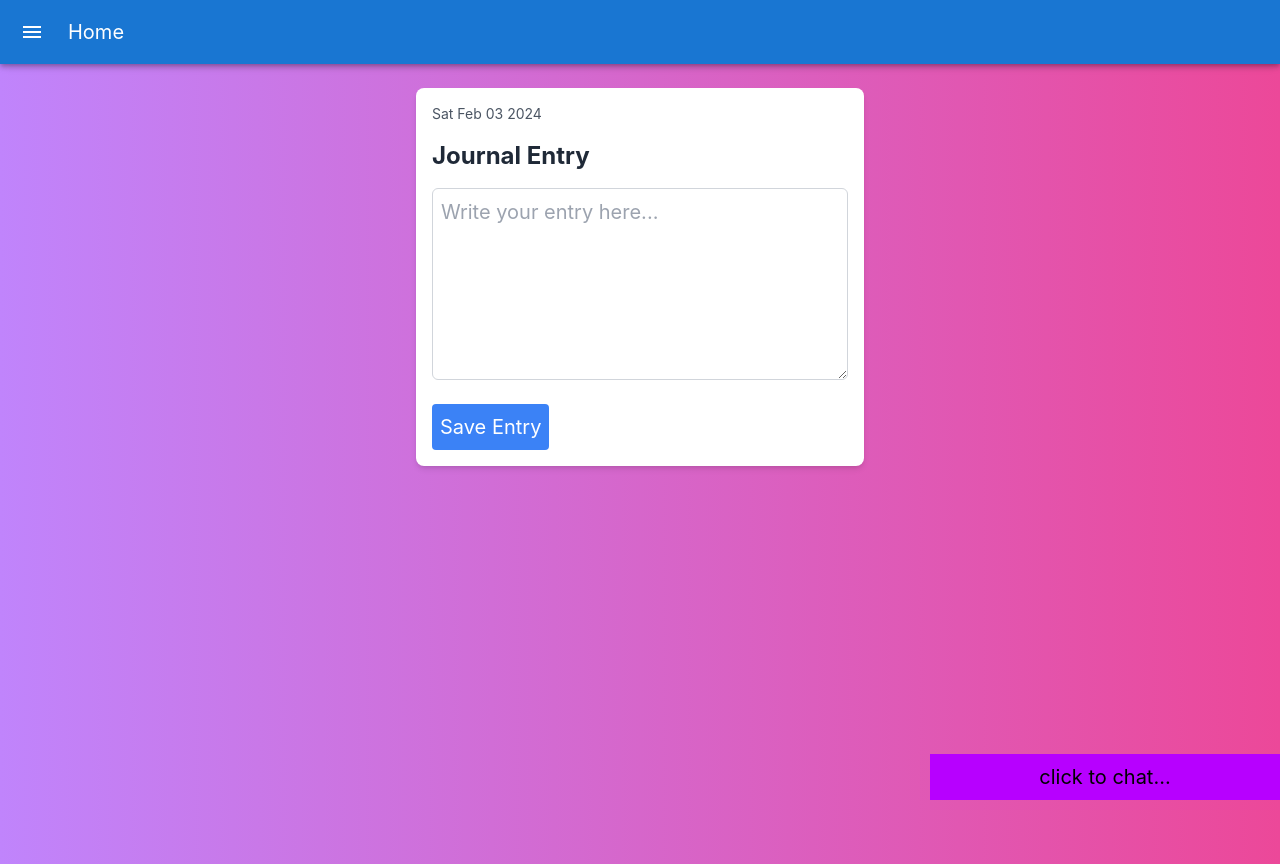
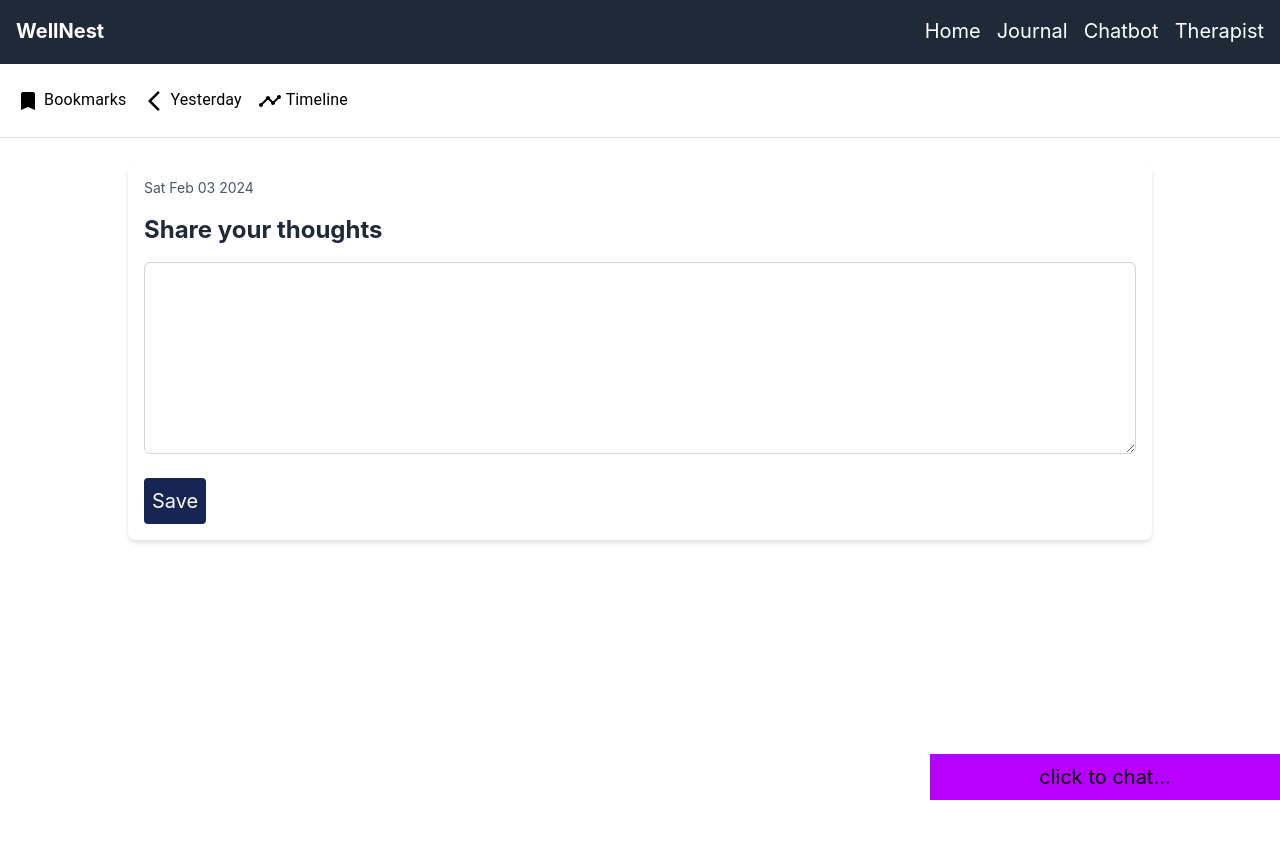
Before and after one commit to Deval1807/Mental-Health-Support, a React (Create React App) app: page /journal in a window 1280 px wide. After the commit the page ends 800 px from the top, so only its background shows below. Built offline with nearby package versions, Linux system fonts and the light colour scheme; the HTML template or start-up script is replaced by a standard one.

Commit message:
Journal page updates

```diff
--- a/src/components/drawer.js
+++ b/src/components/drawer.js
@@ -81,6 +81,7 @@ export default function PersistentDrawerLeft() {
 
   return (
     <Box sx={{ display: 'flex' }}>
+
       <AppBar position="fixed" open={open} >
         <Toolbar>
           <IconButton
--- a/src/pages/JournalEntry.js
+++ b/src/pages/JournalEntry.js
@@ -1,18 +1,30 @@
 // JournalEntry.js
 
-import React, { useState } from 'react';
-import Navbar from '../components/navbar';
-import SimpleForm from '../components/chatbot';
-import ResponsiveDrawer from '../components/drawer';
-import '../App.css';
+import React, { useState } from "react";
+import Card from "@mui/material/Card";
+import CardContent from "@mui/material/CardContent";
+import Typography from "@mui/material/Typography";
+import BookmarkIcon from "@mui/icons-material/Bookmark";
+import ArrowBackIosNewIcon from "@mui/icons-material/ArrowBackIosNew";
+import TimelineIcon from "@mui/icons-material/Timeline";
+
+import Navbar from "../components/navbar";
+import SimpleForm from "../components/chatbot";
+
+import "../App.css";
+import { Divider } from "@mui/material";
 
 const JournalEntry = () => {
-  const [entry, setEntry] = useState('');
+  const [entry, setEntry] = useState("");
 
   let [showChat, setShowChat] = useState(false);
 
-  const startChat = () => { setShowChat(true); }
-  const hideChat = () => { setShowChat(false); }
+  const startChat = () => {
+    setShowChat(true);
+  };
+  const hideChat = () => {
+    setShowChat(false);
+  };
 
   const handleEntryChange = (e) => {
     setEntry(e.target.value);
@@ -27,48 +39,87 @@ const JournalEntry = () => {
     e.preventDefault();
 
     // You can handle the submission logic here, like storing the entry in a database.
-    console.log('Entry:', entry);
+    console.log("Entry:", entry);
 
     // Reset the form after submission
-    setEntry('');
+    setEntry("");
   };
 
   return (
-    <div className="min-h-screen bg-gradient-to-r from-purple-400 to-pink-500 mt-16 pt-6">
-      <ResponsiveDrawer />
+    <>
       <Navbar />
-      <div className="mx-auto p-4 bg-white rounded-lg shadow-md max-w-md w-full">
+      <div className="mt-16 pt-6">
+        {/* <div className="mb-4">
+          <Card sx={{ minWidth: 275 }} className="mb-4">
+            <div>
+              <CardContent>
+                <div className="container mx-auto flex justify-between items-center">
+                  <div className="flex space-x-4">
+                    <Typography component="div"> <BookmarkIcon /> Bookmarks </Typography>
+                    <Typography component="div"><ArrowBackIosNewIcon /> Yesterday </Typography>
+                    <Typography component="div"> <TimelineIcon/> Timeline</Typography>
+                  </div>
+                </div>
+              </CardContent>
+            </div>
+          </Card>
+        </div> */}
+        <div className="container flex justify-between items-center mb-6 mx-4">
+          <div className="flex space-x-4">
+            <Typography component="div">
+              {" "}
+              <BookmarkIcon /> Bookmarks{" "}
+            </Typography>
+            <Typography component="div">
+              <ArrowBackIosNewIcon /> Yesterday{" "}
+            </Typography>
+            <Typography component="div">
+              {" "}
+              <TimelineIcon /> Timeline
+            </Typography>
+          </div>
+        </div>
+        <Divider />
+        <div className="mx-auto p-4 bg-white rounded-lg shadow-md max-w-5xl w-full mt-6">
           <div className="mb-4 text-gray-600 text-sm">{getCurrentDate()}</div>
-        <h2 className="text-2xl font-bold mb-4 text-gray-800">Journal Entry</h2>
+          <h2 className="text-2xl font-bold mb-4 text-gray-800">
+            Share your thoughts
+          </h2>
           <form onSubmit={handleSubmit}>
             <textarea
               id="entry"
               className="border border-gray-300 p-2 mb-4 w-full h-48 rounded-md focus:outline-none focus:ring focus:border-blue-300"
               value={entry}
               onChange={handleEntryChange}
-            placeholder="Write your entry here..."
             />
 
             <button
               type="submit"
-            className="bg-blue-500 text-white p-2 rounded hover:bg-blue-600 transition duration-300"
+              className="bg-blue-950 text-white p-2 rounded hover:bg-blue-800 transition duration-300"
             >
-            Save Entry
+              Save
             </button>
           </form>
         </div>
-      <div className = "bot">
-        <div style ={{display: showChat ? "" : "none"}}>
+        <div className="bot">
+          <div style={{ display: showChat ? "" : "none" }}>
             <SimpleForm></SimpleForm>
           </div>
           {/* <div> {showChat ? <SimpleForm></SimpleForm> : null} </div> */}
           <div>
-          {!showChat
-            ? <button className="btn" onClick={() => startChat()}>click to chat... </button>
-            : <button className="btn" onClick={() => hideChat()}>click to hide... </button>}
+            {!showChat ? (
+              <button className="btn" onClick={() => startChat()}>
+                click to chat...{" "}
+              </button>
+            ) : (
+              <button className="btn" onClick={() => hideChat()}>
+                click to hide...{" "}
+              </button>
+            )}
           </div>
         </div>
       </div>
+    </>
   );
 };
 
```
Lines whose indentation alone changed are shown as unchanged.
